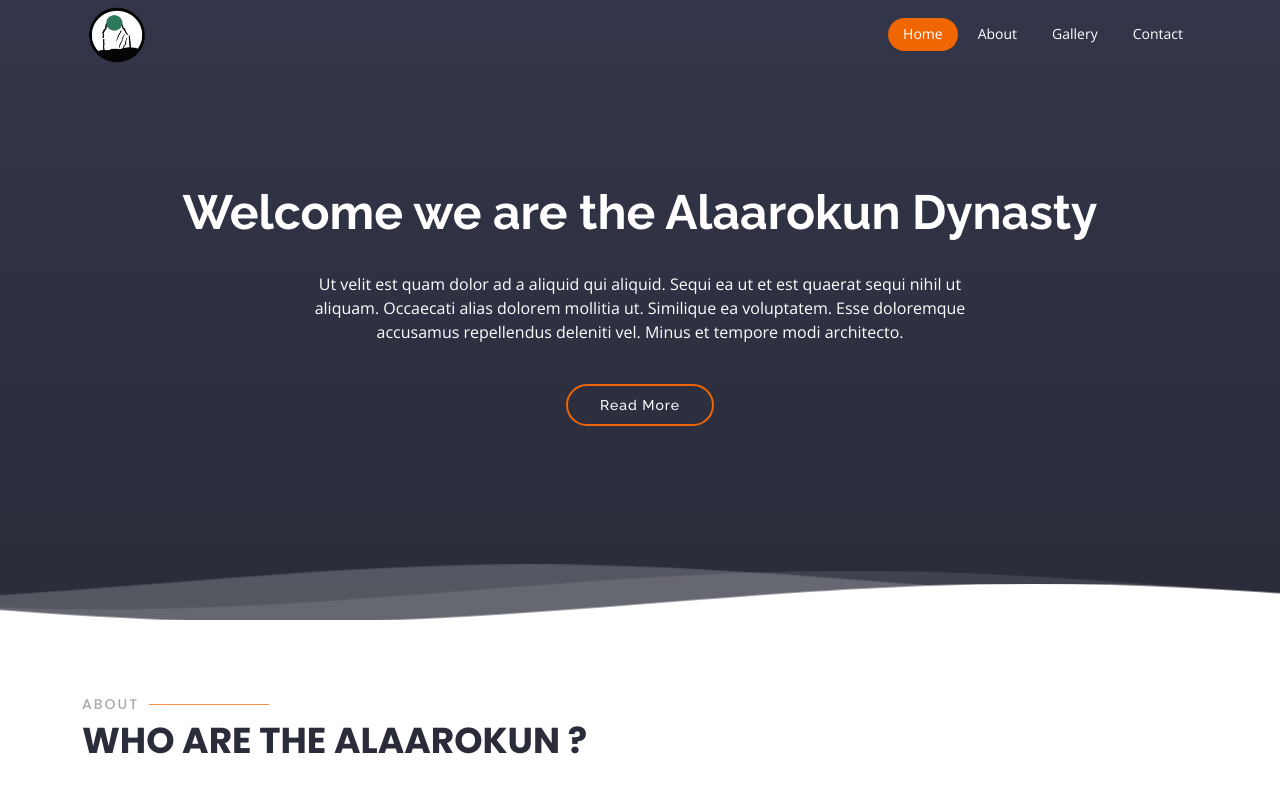
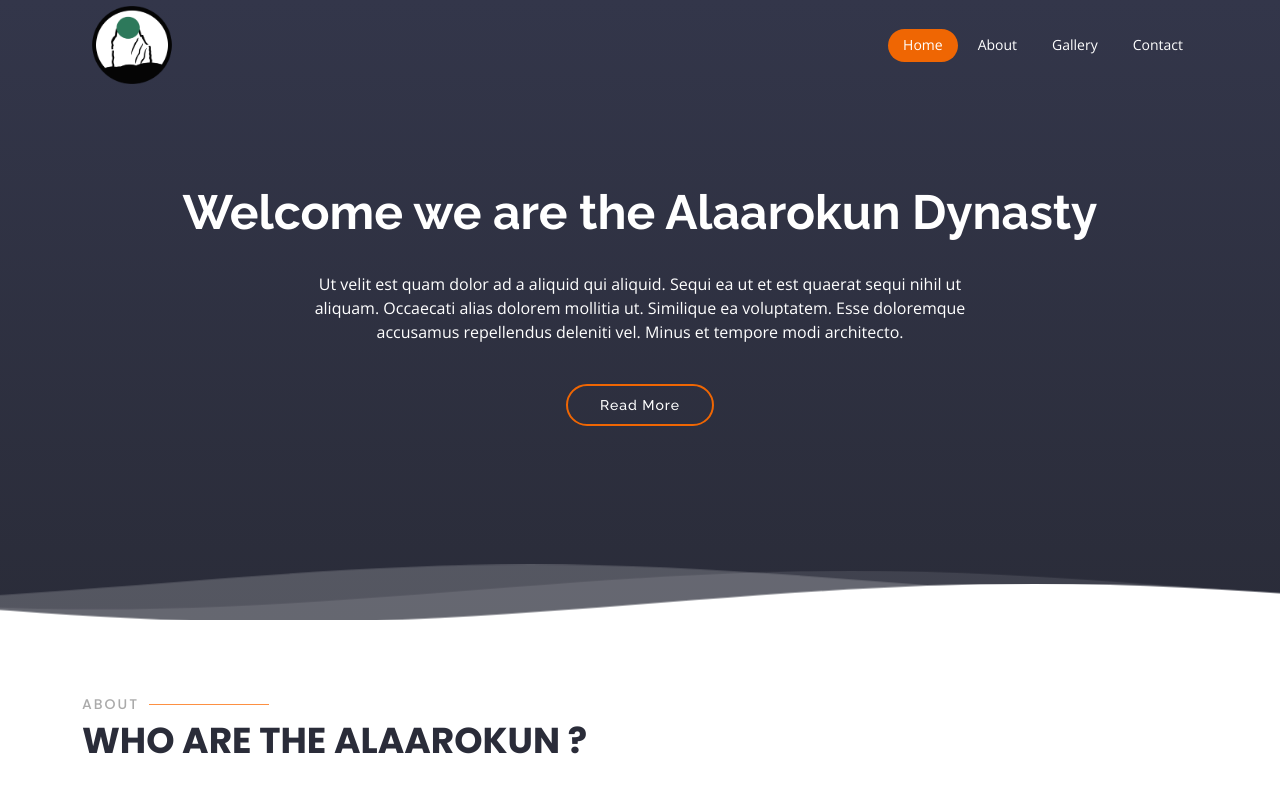
Before and after one commit to babajide234/FamSite, a website: page index.html in a window 1280 px wide. Shown: the top 800 px of the page. Drawn offline with nearby package versions, Linux system fonts and the light colour scheme.

Commit message:
made logo biger again

```diff
--- a/assets/css/style.css
+++ b/assets/css/style.css
@@ -73,7 +73,7 @@ h1, h2, h3, h4, h5, h6 {
 # Header
 --------------------------------------------------------------*/
 #header {
-  height: 70px;
+  height: 90px;
   transition: all 0.5s;
   z-index: 997;
   transition: all 0.5s;
@@ -105,7 +105,7 @@ h1, h2, h3, h4, h5, h6 {
 #header .logo img {
   padding: 0;
   margin: 0;
-  max-height: 70px;
+  max-height: 100px;
 }
 
 /*--------------------------------------------------------------
```
